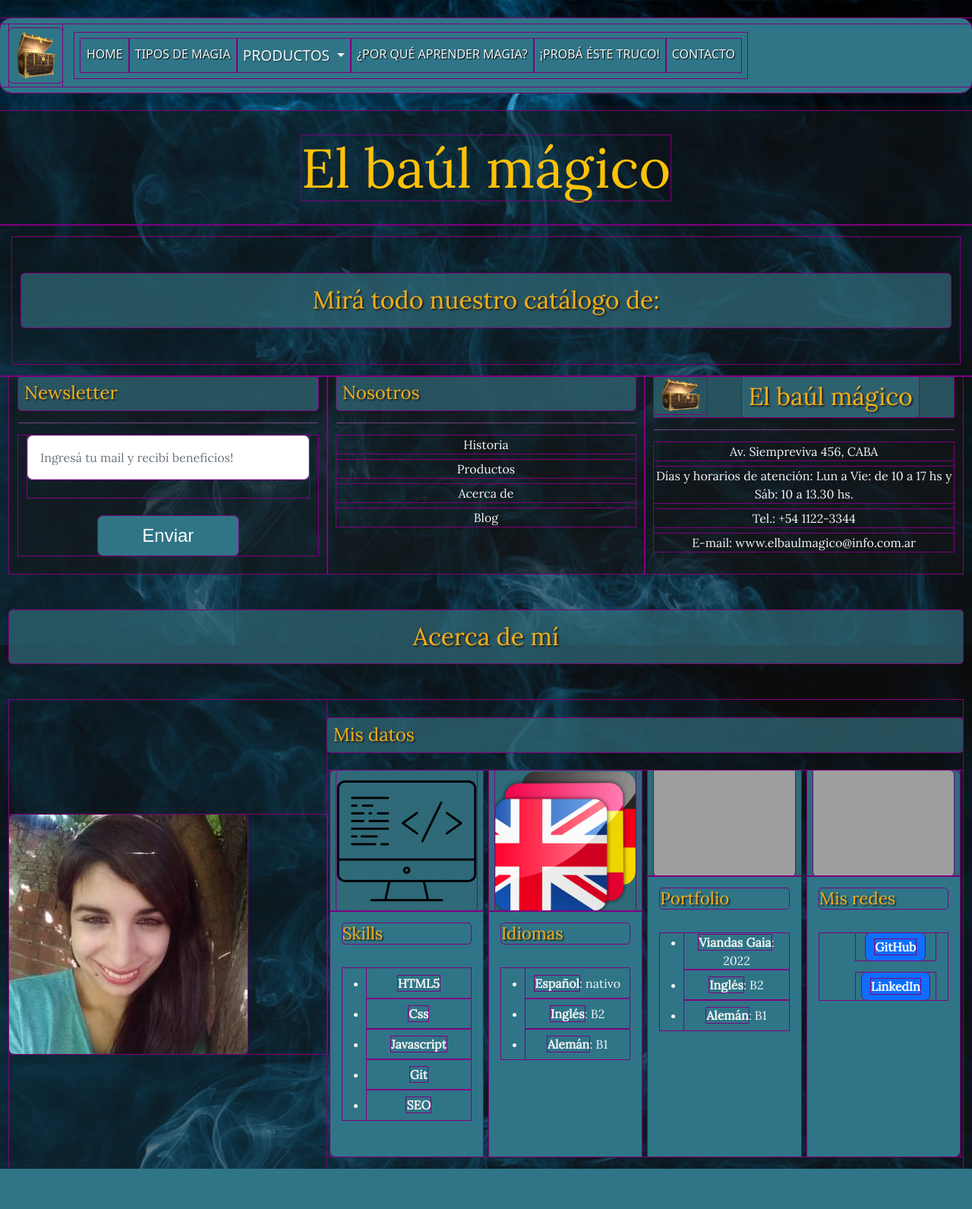
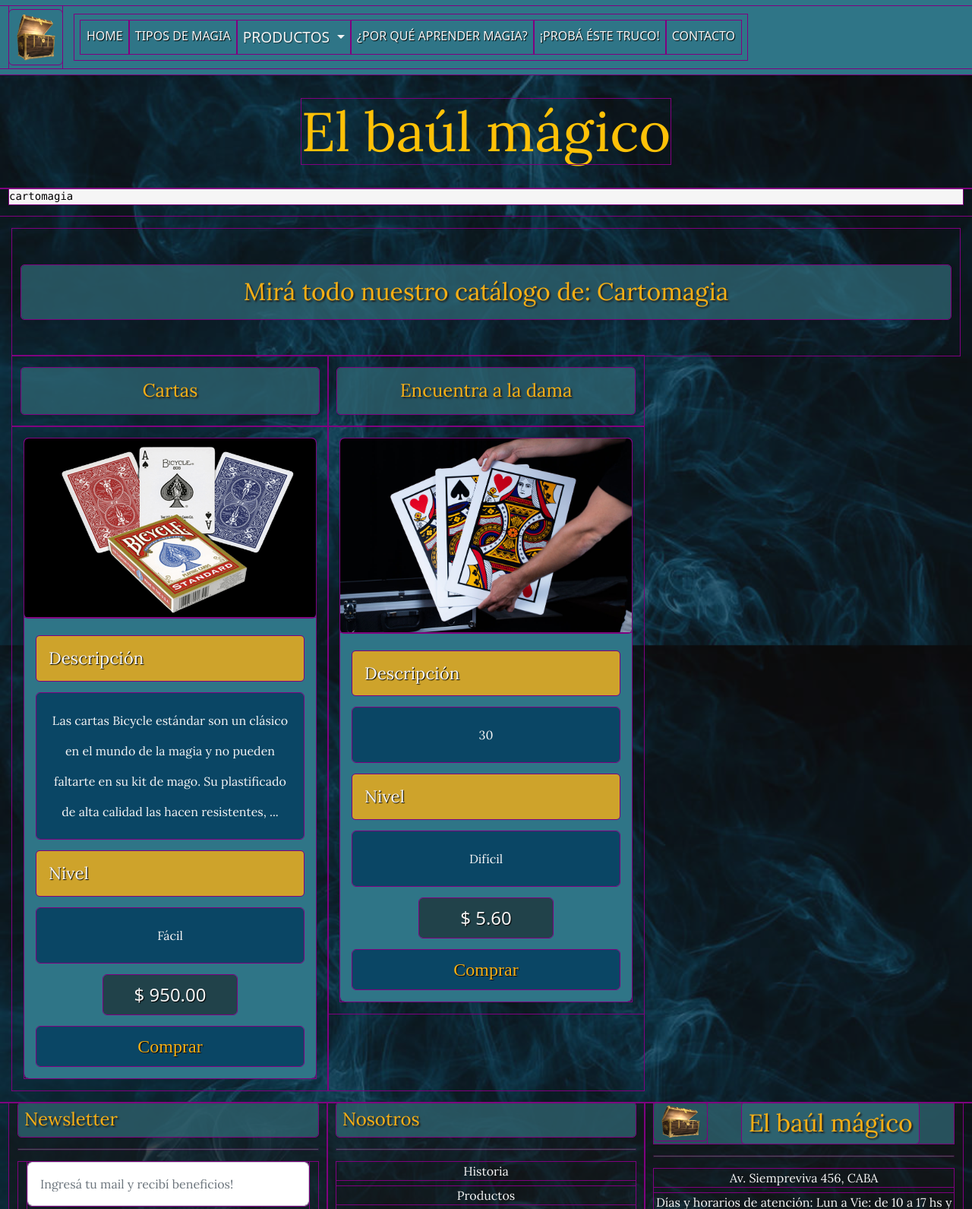
Before and after one commit to marianaluduena/DWN3CV-LUDUENA-PARCIAL_1, a PHP site: page /index.php?pag=productos&rama=cartomagia in a window 1280 px wide. Shown: the top 1591 px of the page at 76% size. Before the commit the page ends 1538 px from the top, so only its background shows below. Run offline with PHP 8.4, Linux system fonts and the light colour scheme; some libraries are stand-ins or nearby versions; some web fonts are replaced; grey boxes are pictures that could not be loaded.

Commit message:
Mostrar catálogo por categorías
Se corrigió el código en productos.php para filtrar por categorías y mostrar el catálogo sólo de la categoría elegida.

```diff
--- a/css/tablet.css
+++ b/css/tablet.css
@@ -41,10 +41,9 @@ h4 {
 /*...............MENÚ DE NAVEGACIÓN............*/
 
 nav {
-    max-width: 730px;
+
     justify-content: center;
-    margin: 1.5rem auto;
-    border-radius: 15px;
+
 }
 
 
--- a/index.php
+++ b/index.php
@@ -5,6 +5,7 @@ require_once "libraries/funciones.php";
 // Defino cuáles serán las páginas/secciones válidas del sitio web
 
 $pagsValidas = [
+
     "home" => [
         "titulo" => "Inicio",
     ],
@@ -12,7 +13,10 @@ $pagsValidas = [
         "titulo" => "Ramas de la magia",
     ],
     "productos" => [
-        "titulo" => "Productos",
+        "titulo" => "Todos nuestros productos",
+    ],
+    "producto" => [
+        "titulo" => "Detalle de producto",
     ],
     "beneficios" => [
         "titulo" => "¿Por qué aprender magia?",
@@ -43,8 +47,6 @@ $pagina = $_GET["pag"];
 
 // Si el usuario no envía ningún nombre de mi sitio, enviarlo al home
 
-//$pagina = isset($_GET["pag"]) ? $pagina = $_GET["pag"] : "home";
-
 $pagina = $_GET["pag"] ?? "home";
 
 // Si el usurio eligió un tipo de magia
@@ -57,7 +59,6 @@ if (!(array_key_exists($pagina, $pagsValidas))) {
 
     $entrada = "404";
     $tituloPag = "Página no encontrada";
-
 } else {
 
     // $entrada será la sección solicitada por el usuario del sitio
@@ -126,12 +127,12 @@ if (!(array_key_exists($pagina, $pagsValidas))) {
                 <div class="navbar-nav">
                     <a class="nav-link active" aria-current="page" href="index.php?pag=home">Home</a>
                     <a class="nav-link active" href="index.php?pag=ramas">Tipos de magia</a>
-
                     <li class="nav-item dropdown">
-                        <a class="nav-link dropdown-toggle" href="#" role="button" data-bs-toggle="dropdown" aria-expanded="false">
+                        <a class="nav-link dropdown-toggle" href="index.php?pag=productos" role="button" data-bs-toggle="dropdown" aria-expanded="false">
                             Productos
                         </a>
                         <ul class="dropdown-menu">
+                        <li><a class="dropdown-item" href="index.php?pag=productos">Todos</a></li>
                             <li><a class="dropdown-item" href="index.php?pag=productos&rama=cartomagia">Cartomagia</a></li>
                             <li><a class="dropdown-item" href="index.php?pag=productos&rama=manipulacion">Manipulación</a></li>
                             <li><a class="dropdown-item" href="index.php?pag=productos&rama=magia__de__escenario">Escenario</a></li>
--- a/libraries/misProductos.php
+++ b/libraries/misProductos.php
@@ -12,7 +12,7 @@ function mostrarCatalogoCompleto(): array
         [
             "id" => 1,
             "nombre" => "Cartas",
-            "rama" => "Cartomagia",
+            "rama" => "cartomagia",
             "nivel" => "Fácil",
             "descripcion" => "Las cartas Bicycle estándar son un clásico en el mundo de la magia y no pueden faltarte en su kit de mago. Su plastificado de alta calidad las hacen resistentes, duraderas y fáciles de manipular. ¡Son ideales incluso para cardistry",
             "creador" => "varios",
@@ -25,7 +25,7 @@ function mostrarCatalogoCompleto(): array
         [
             "id" => 2,
             "nombre" => "Encuentra a la dama",
-            "rama" => "Cartomagia",
+            "rama" => "cartomagia",
             "nivel" => "Difícil",
             "descripcion" => "",
             "creador" => "Jack Wilder",
@@ -38,7 +38,7 @@ function mostrarCatalogoCompleto(): array
         [
             "id" => 3,
             "nombre" => "Aros",
-            "rama" => "Manipulación",
+            "rama" => "manipulacion",
             "nivel" => "Media",
             "descripcion" => " Ya sea en su forma más pequeña de 10 cm, mediana de 20 cm o en su máximo tamaño de 30 cm, los aros chinos nunca fallan en crear un efecto impactante en tu público. Son de acero inoxidable, ligeros y vienen en packs de 3, 4 o 6 aros según el tamaño que tengan. ¡Entrelazá los aros chinos entre sí y soltalos de una forma impactante!",
             "creador" => "Ching Ling Foo",
@@ -51,7 +51,7 @@ function mostrarCatalogoCompleto(): array
         [
             "id" => 4,
             "nombre" => "Esponjas",
-            "rama" => "Manipulación",
+            "rama" => "manipulacion",
             "nivel" => "Media",
             "creador" => "varios",
             "descripcion" => " Su textura suave, flexible y tamaño pequeño hacen de las esponjas un elemento perfecto para toda clase de magos: profesionales o aficionados. Vienen en packs de 5 esponjas. ¿Preferís formas más interesantes? ¡Estás en el lugar indicado! Tenemos muchas formas más: cubos, conejitos, lunas y estrellas son algunas de ellas.",
@@ -64,7 +64,7 @@ function mostrarCatalogoCompleto(): array
         [
             "id" => 5,
             "nombre" => "Pañuelo mágico",
-            "rama" => "Manipulación",
+            "rama" => "manipulacion",
             "nivel" => "Fácil",
             "descripcion" => "Uno de los efectos más visuales que tenemos es pasar, literalmente, un pañuelo de seda a través de cualquier smartphone propio o, todavía mejor, de algún voluntario. Muy visual, muy fácil de hacer, es apto para principiantes y el asombro está garantizado. La magia y la tecnología se mezclan todo el tiempo, y ésto es prueba de ello.",
             "creador" => "Penn & Teller",
@@ -77,7 +77,7 @@ function mostrarCatalogoCompleto(): array
         [
             "id" => 6,
             "nombre" => "Esposas",
-            "rama" => "Escapismo",
+            "rama" => "escapismo",
             "nivel" => "Difícil",
             "descripcion" => "Su acero inoxidable, las cadenas, los candados y las llaves que atrapan tus manos son suficiente para convencer a tu público de que son esposas 100% reales, sin una sola parte de plástico. ¡Esto hará todavía más increíble tu escapismo cuando en tres segundos liberes tus manos de ellas de una manera imposible! Las esposas incluyen dos candados y llave",
             "creador" => "Harry Houdini",
@@ -90,7 +90,7 @@ function mostrarCatalogoCompleto(): array
         [
             "id" => 7,
             "nombre" => "Billete de fuego",
-            "rama" => "Magia de escenario",
+            "rama" => "magia__de__escenario",
             "nivel" => "Difícil",
             "descripcion" => " El papel de chispa o papel flash es el mejor aliado para manipular el fuego. Vienen en packs de 10 unidades.  Están diseñados para prenderse y apagarse rápidamente, sin dejar cenizas ni humo. Esto hará que tus manos queden completamente impecables después del efecto.",
             "creador" => "varios",
--- a/paginas/404.php
+++ b/paginas/404.php
@@ -1,7 +1,5 @@
-<?php
 
-?>
-
+<h1>404: En estos momentos no está disponible la página solicitada</h1>
 <div class="col-md-10 m-md-auto col-lg-4 my-3">
 <img class="img-fluid" src="./img/varios/conejo__404.png" alt="Orejas de conejo asomando en galera">
 </div>
--- a/paginas/productos.php
+++ b/paginas/productos.php
@@ -1,31 +1,33 @@
 <?php
+
+/*
+Ésta sección sólo traerá los productos de una determinada categoría que
+el usuario eligió, no el catálogo completo de todos los productos de la tienda.
+*/
 
 require_once "libraries/misProductos.php";
 
-$productoElegido = $_GET["nombre"] ?? FALSE;
+// "rama" será el parámetro que la superglobal tomará de la URL en index.php declarada en los links a las categorías
+$categoriaElegida = $_GET["rama"] ?? FALSE;
 
-$catalogo = devolverDatosProducto($productoElegido);
+echo "<pre>";
+print_r($categoriaElegida);
+echo "</pre>";
 
-/* Array incrustado de los productos de la tienda
-Incrustar el array de productos con require SIEMPRE ANTES de la función
-que mostrará el catálogo completo o de lo contrario no va
-a funcionar.
+$catalogo = devolverDatosProducto($categoriaElegida);
 
-
+/*
 Función ucwords convertirá la 1er letra de todos los nombres
 de las ramas de magia a mayúsculas
 */
 
-$titulo = ucwords(str_replace("__", " ", $productoElegido));
-
+$titulo = ucwords(str_replace("__", " ", $categoriaElegida));
 
 ?>
-
 
 <section class="row">
 
     <div class="container">
-        <!-- <h2 id="productos" class="text-md-center my-3 my-md-5 py-3">Productos</h2> -->
         <h2 class="text-md-center my-3 my-md-5 py-3">Mirá todo nuestro catálogo de: <?= $titulo ?></h2>
     </div>
 
```
